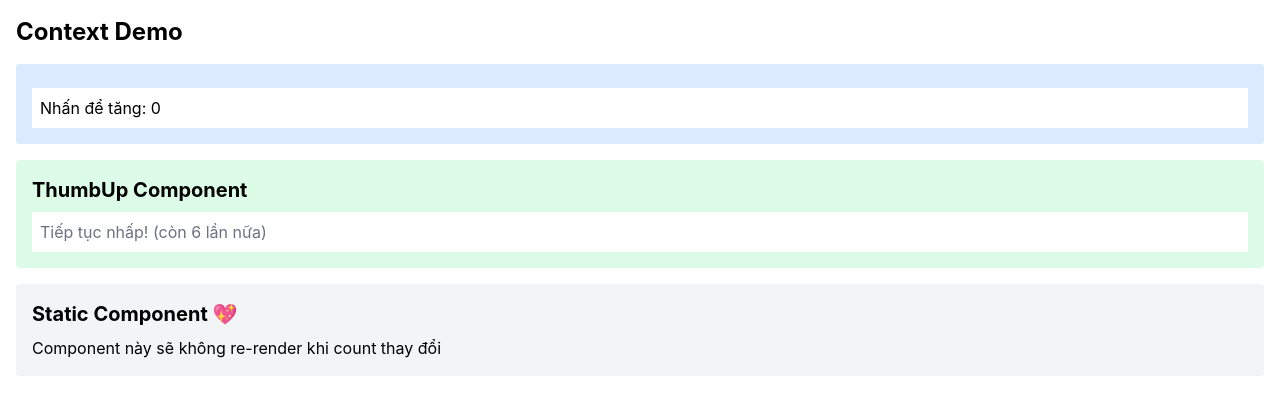
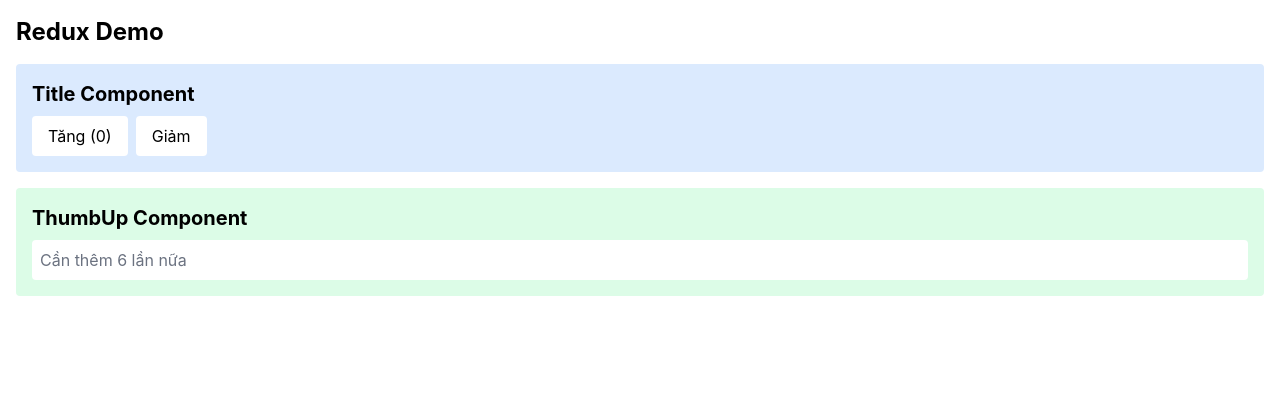
Before and after one commit to reMhELloy/react-Tailwind, a React (Create React App) app: page / in a window 1280 px wide. Shown: the top 396 px of the page. Built offline with nearby package versions, Linux system fonts and the light colour scheme.

Commit message:
Sử dụng Redux để quản lý State

```diff
--- a/src/App.tsx
+++ b/src/App.tsx
@@ -1,23 +1,20 @@
 import React from 'react'
-import './styles/App.css'
-import Title from './components/Title'
-import { CountProvider } from './context/CountContext'
-import ThumbUp from './components/ThumbUp'
-import StaticComponent from './components/StaticComponent'
+import { Provider } from 'react-redux'
+import { store } from './store/store'
+import { Title } from './components/Title'
+import { ThumbUp } from './components/ThumbUp'
 
-interface AppProps {
-  className?: string
-}
-const App: React.FC<AppProps> = ({ className = '' }) => {
+const App: React.FC = () => {
   return (
-    <CountProvider>
-      <div className={`p-4 ${className}`}>
-        <h1 className="text-2xl font-bold mb-4">Context Demo</h1>
+    // Provider cho phép mọi component con truy cập store
+    // Không cần truyền state qua props nhiều tầng
+    <Provider store={store}>
+      <div className="p-4">
+        <h1 className="text-2xl font-bold mb-4">Redux Demo</h1>
         <Title />
         <ThumbUp />
-        <StaticComponent />
       </div>
-    </CountProvider>
+    </Provider>
   )
 }
 
--- a/src/components/ThumbUp.tsx
+++ b/src/components/ThumbUp.tsx
@@ -1,25 +1,23 @@
-import { useCountContext } from "../context/CountContext"
+import React from 'react'
+import { useAppSelector } from '../hooks/redux'
 
-interface ThumbUpProps{
-    className?: string
-}
-const ThumbUp: React.FC<ThumbUpProps> = ({ className = '' }) => {
-    const { count } = useCountContext()
+export const ThumbUp: React.FC = () => {
+  // Component khác cũng có thể truy cập trực tiếp state từ store
+  // Không cần nhận count qua props từ component cha
+  const count = useAppSelector((state) => state.counter.value)
+
   return (
-        <div className={`p-4 mt-4 bg-green-100 rounded ${className}`}>
+    <div className="p-4 bg-green-100 rounded">
       <h2 className="text-xl font-bold mb-2">ThumbUp Component</h2>
-            <div className="p-2 bg-white">
+      <div className="p-2 bg-white rounded">
         {count > 5 ? (
-                    <div className="text-green-600 font-bold">
-                        Tuyệt vời! 👍
-                    </div>
+          <span className="text-green-600">Tuyệt vời! 👍</span>
         ) : (
-                    <div className="text-gray-500">
-                        Tiếp tục nhấp! (còn {6 - count} lần nữa)
-                    </div>
+          <span className="text-gray-500">
+            Cần thêm {6 - count} lần nữa
+          </span>
         )}
       </div>
     </div>
   )
 }
-export default ThumbUp
--- a/src/components/Title.tsx
+++ b/src/components/Title.tsx
@@ -1,24 +1,31 @@
-import { useCountContext } from '../context/CountContext'
-interface TitleProps {
-  className?: string
-}
+import React from 'react'
+import { useAppDispatch, useAppSelector } from '../hooks/redux'
+import { increment, decrement } from '../store/counterSlice'
 
-
-const Title: React.FC<TitleProps> = ({ className = '' }) => {
-  const { count, increment } = useCountContext()
+export const Title: React.FC = () => {
+  // Lấy state trực tiếp từ store, không cần nhận qua props
+  const count = useAppSelector((state) => state.counter.value)
+  // Hook để dispatch actions
+  const dispatch = useAppDispatch()
 
   return (
-    <div className= {`p-4 bg-blue-100 rounded ${className}`}>
-      <h2 className="text-xl font-bold mb-2"></h2>
-
-      <div
-        onClick={increment}
-        className="p-2 bg-white cursor-pointer hover:bg-gray-50"
-      >
-        Nhấn để tăng: {count}
+    <div className="p-4 bg-blue-100 rounded mb-4">
+      <h2 className="text-xl font-bold mb-2">Title Component</h2>
+      <div className="flex gap-2">
+        <button
+          // Dispatch action increment thay vì setState
+          onClick={() => dispatch(increment())}
+          className="px-4 py-2 bg-white rounded hover:bg-gray-50"
+        >
+          Tăng ({count})
+        </button>
+        <button
+          onClick={() => dispatch(decrement())}
+          className="px-4 py-2 bg-white rounded hover:bg-gray-50"
+        >
+          Giảm
+        </button>
       </div>
     </div>
   )
 }
-
-export default Title
--- /dev/null
+++ b/src/hooks/redux.ts
@@ -0,0 +1,8 @@
+// Custom hooks với TypeScript để truy cập store dễ dàng
+import { TypedUseSelectorHook, useDispatch, useSelector } from 'react-redux'
+import type { RootState, AppDispatch } from '../store/store'
+
+// Hook để đọc state từ store
+export const useAppDispatch: () => AppDispatch = useDispatch
+// Hook để đọc state từ store
+export const useAppSelector: TypedUseSelectorHook<RootState> = useSelector
--- /dev/null
+++ b/src/store/counterSlice.ts
@@ -0,0 +1,28 @@
+import { createSlice } from '@reduxjs/toolkit'
+
+interface CounterState {
+    value: number
+}
+// Định nghĩa state ban đầu cho counter
+const initialState: CounterState = {
+    value: 0
+}
+
+// Tạo slice cho counter với reducers để thay đổi state
+export const counterSlice = createSlice({
+    name: 'counter',
+    initialState,
+    reducers: {
+    // Action tăng giá trị - thay vì useState, ta dispatch action này
+        increment: (state) => {
+            state.value += 1
+        },
+    // Action giảm giá trị
+        decrement: (state) => {
+            state.value -= 1
+        }
+    }
+})
+
+export const { increment, decrement } = counterSlice.actions
+export default counterSlice.reducer
--- /dev/null
+++ b/src/store/store.ts
@@ -0,0 +1,11 @@
+import { configureStore } from "@reduxjs/toolkit"
+import counterReducer from './counterSlice'
+
+// Cấu hình Redux store - nơi lưu trữ state tập trung
+export const store = configureStore({
+    reducer: {
+        counter: counterReducer // Register counter reducer vào store
+    }
+})
+export type RootState = ReturnType<typeof store.getState>
+export type AppDispatch = typeof store.dispatch
```
Lines whose indentation alone changed are shown as unchanged.
